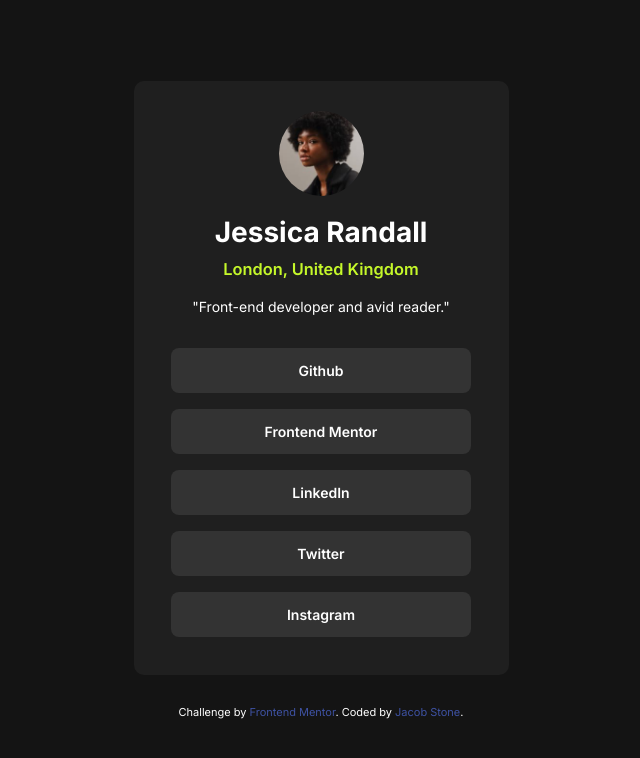
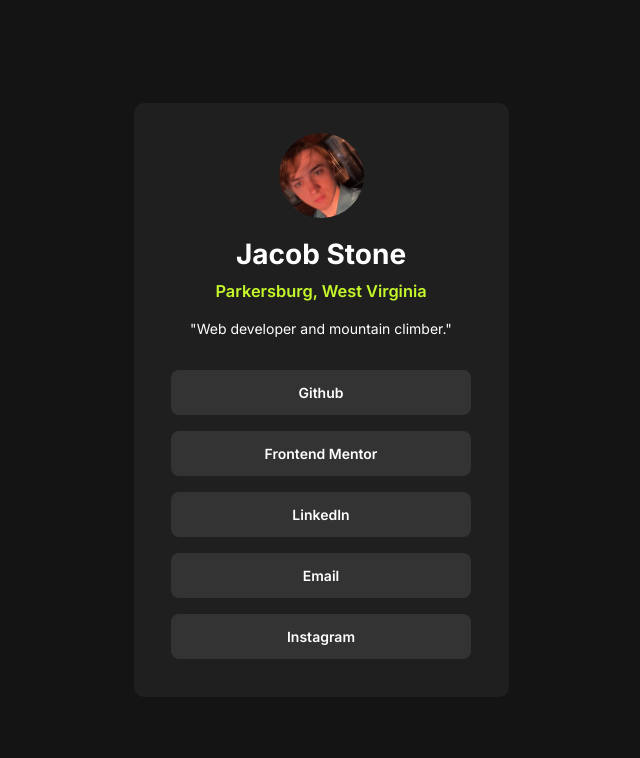
Before and after one commit to jacob-stone9554/links, a plain HTML site: page index.html in a window 1280 px wide. Shown: the whole page, without its empty margins (319-959 px from the left). Drawn offline with Linux system fonts and the light colour scheme.

Commit message:
customized the links page for me. My picture, name, loc and bio and so on.

```diff
--- a/index.html
+++ b/index.html
@@ -6,38 +6,34 @@
   <link rel="preconnect" href="https://fonts.googleapis.com">
   <link rel="preconnect" href="https://fonts.gstatic.com" crossorigin>
   <link href="https://fonts.googleapis.com/css2?family=Inter:wght@100..900&display=swap" rel="stylesheet">
-  <link rel="icon" type="image/png" sizes="32x32" href="./assets/images/favicon-32x32.png">
+  <link rel="icon" type="image/png" sizes="32x32" href="./assets/images/icons8-link-32.png">
   <link rel="stylesheet" href="styles.css">
   <title>Frontend Mentor | Social links profile</title>
 </head>
 <body>
   <main>
     <div class="link-container">
-      <img src="assets/images/avatar-jessica.jpeg" alt="profile picture">
-      <h1>Jessica Randall</h1>
-      <h3>London, United Kingdom</h3>
-      <p>"Front-end developer and avid reader."</p>
+      <img src="assets/images/resized-pfp.png" alt="profile picture">
+      <h1>Jacob Stone</h1>
+      <h3>Parkersburg, West Virginia</h3>
+      <p>"Web developer and mountain climber."</p>
       <div class="button-container">
         <div class="link-button">
-          <a href="#">Github</a>
+          <a href="https://github.com/jacob-stone9554">Github</a>
         </div>
         <div class="link-button">
           <a href="#">Frontend Mentor</a>
         </div>
         <div class="link-button">
-          <a href="#">LinkedIn</a>
+          <a href="https://www.linkedin.com/in/jacob-stone-126354256/">LinkedIn</a>
         </div>
         <div class="link-button">
-          <a href="#">Twitter</a>
+          <a href="mailto:jacobmichaelstone@outlook.com">Email</a>
         </div>
         <div class="link-button">
-          <a href="#">Instagram</a>
+          <a href="https://www.instagram.com/jake_stone57/">Instagram</a>
         </div>
       </div>
-    </div>
-    <div class="attribution">
-      Challenge by <a href="https://www.frontendmentor.io?ref=challenge" target="_blank">Frontend Mentor</a>.
-      Coded by <a href="https://github.com/jacob-stone9554">Jacob Stone</a>.
     </div>
   </main>
   <footer>
```
Also changed, not shown: assets/images/icons8-link-32.png (added), assets/images/resized-pfp.png (added).
